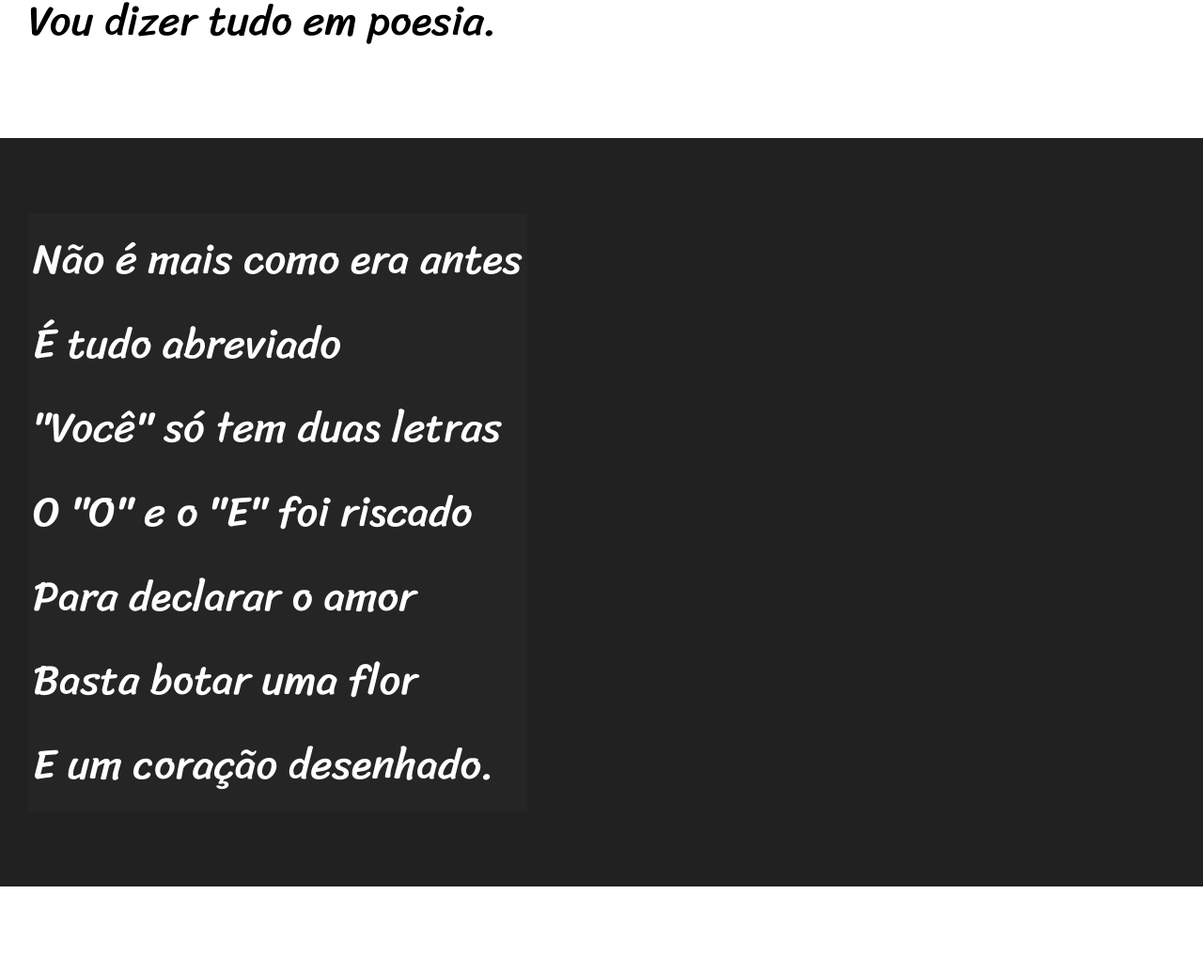
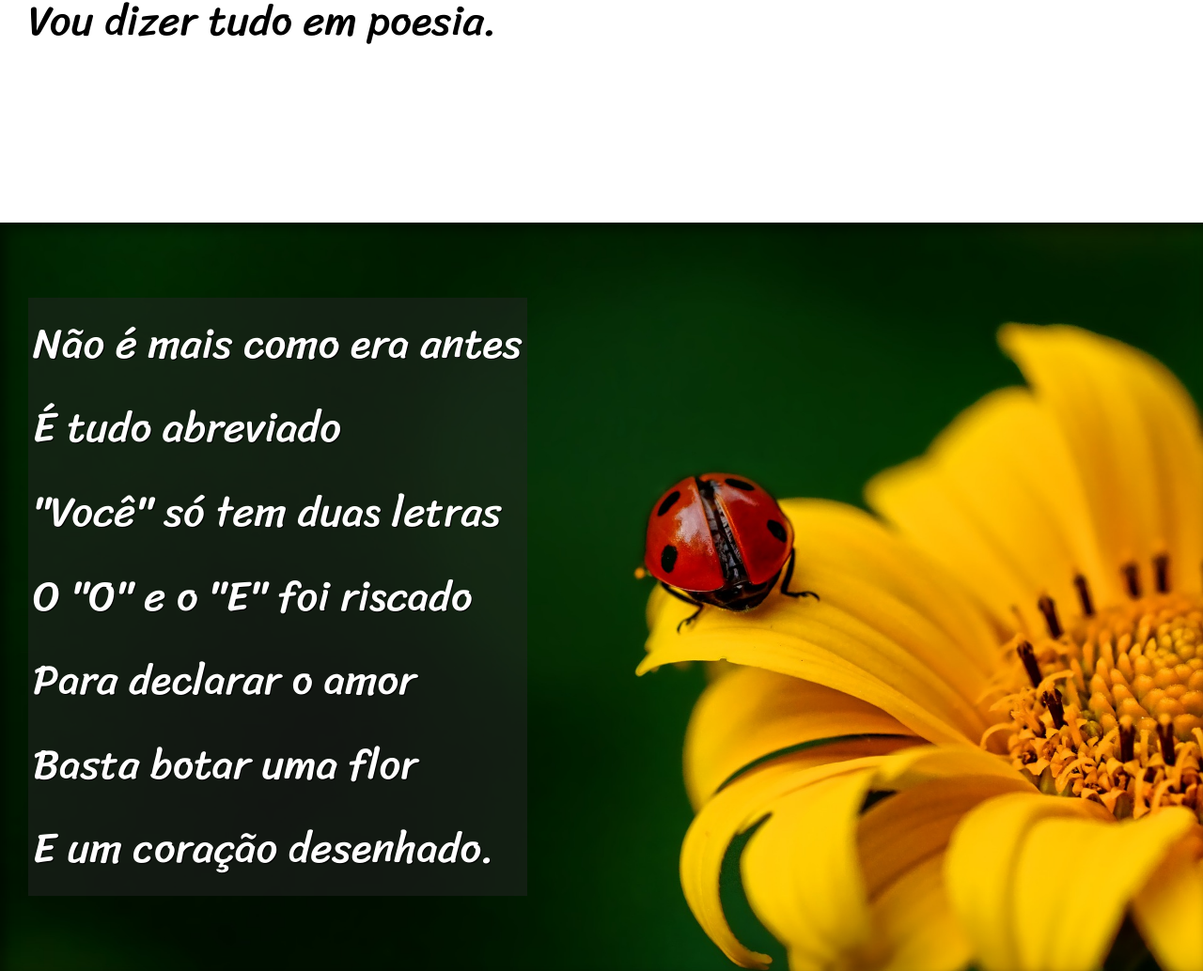
Before and after one commit to MkLinder/Desafios, a plain HTML site: page Desafio 012/index.html in a window 1280 px wide. Shown: the part 900-1934 px from the top of the page at 94% size. Drawn offline with Linux system fonts and the light colour scheme.

Commit message:
finished project

```diff
--- a/Desafio 012/estilo/style.css
+++ b/Desafio 012/estilo/style.css
@@ -59,6 +59,10 @@ section {
     font-size: 3.5vw;
 }
 
+section > p {
+    padding-bottom: 2em;
+}
+
 section.normal {
     background-color: white;
     color: black;
@@ -67,12 +71,25 @@ section.normal {
 section.image{
     background-color: rgb(34, 33, 33);
     color: white;
+    box-shadow: inset 6px 6px 13px 0px rgba(0, 0, 0, 0.5); /* Sombra interna*/
+    background-size: cover;
+    background-attachment: fixed;
 }
 
 section.image > p {
     display: inline-block;
     padding: 5px;
-    background-color: rgb(37, 37, 37);
+    background-color: rgba(37, 37, 37, 0.5);
+    text-shadow: 1px 1px 0px black;
+}
+
+section#img01 {
+    background-image: url('../images/background001.jpg');
+    background-position: right center;
+}
+
+section#img02 {
+    background-image: url('../images/background002.jpg');
 }
 
 footer {
--- a/Desafio 012/index.html
+++ b/Desafio 012/index.html
@@ -26,7 +26,7 @@
         </p>
     </section>
 
-    <section class="image">
+    <section class="image" id="img01">
         <p>
             Não é mais como era antes <br>
             É tudo abreviado <br>
@@ -59,7 +59,7 @@
         </p>
     </section>
 
-    <section class="image">
+    <section class="image" id="img02">
         <p>
             Tenho saudade das cartas <br>
             Escritas com a própria mão <br>
```
